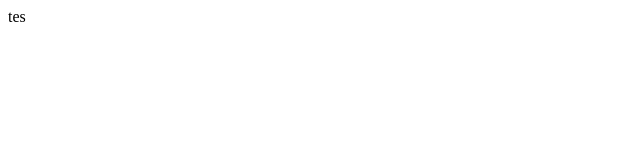
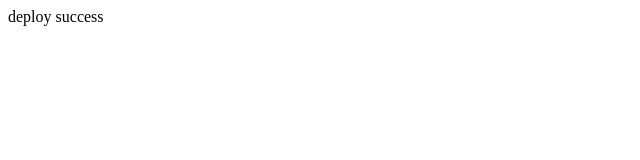
Before and after one commit to a2256014/Client, a React (Create React App) app in the folder client/: page / in a window 1280 px wide. Shown: the top 160 px of the page, without its empty margins (0-640 px from the left). Built offline with nearby package versions, Linux system fonts and the light colour scheme.

Commit message:
Etc : Deploy test

```diff
--- a/client/src/App.jsx
+++ b/client/src/App.jsx
@@ -1,5 +1,5 @@
 const App = () => {
-  return <div>tes</div>;
+  return <div>deploy success</div>;
 };
 
 export default App;
```
